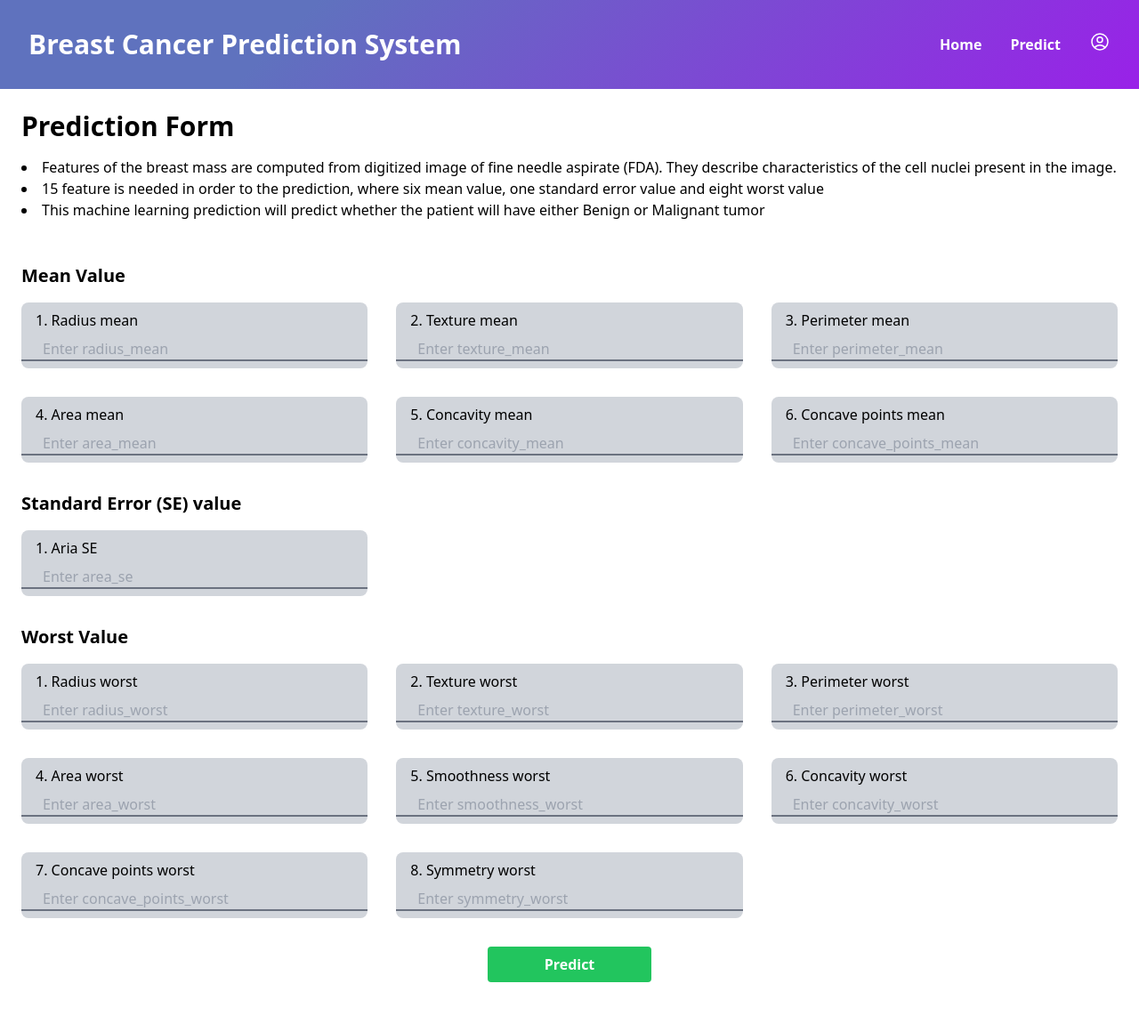
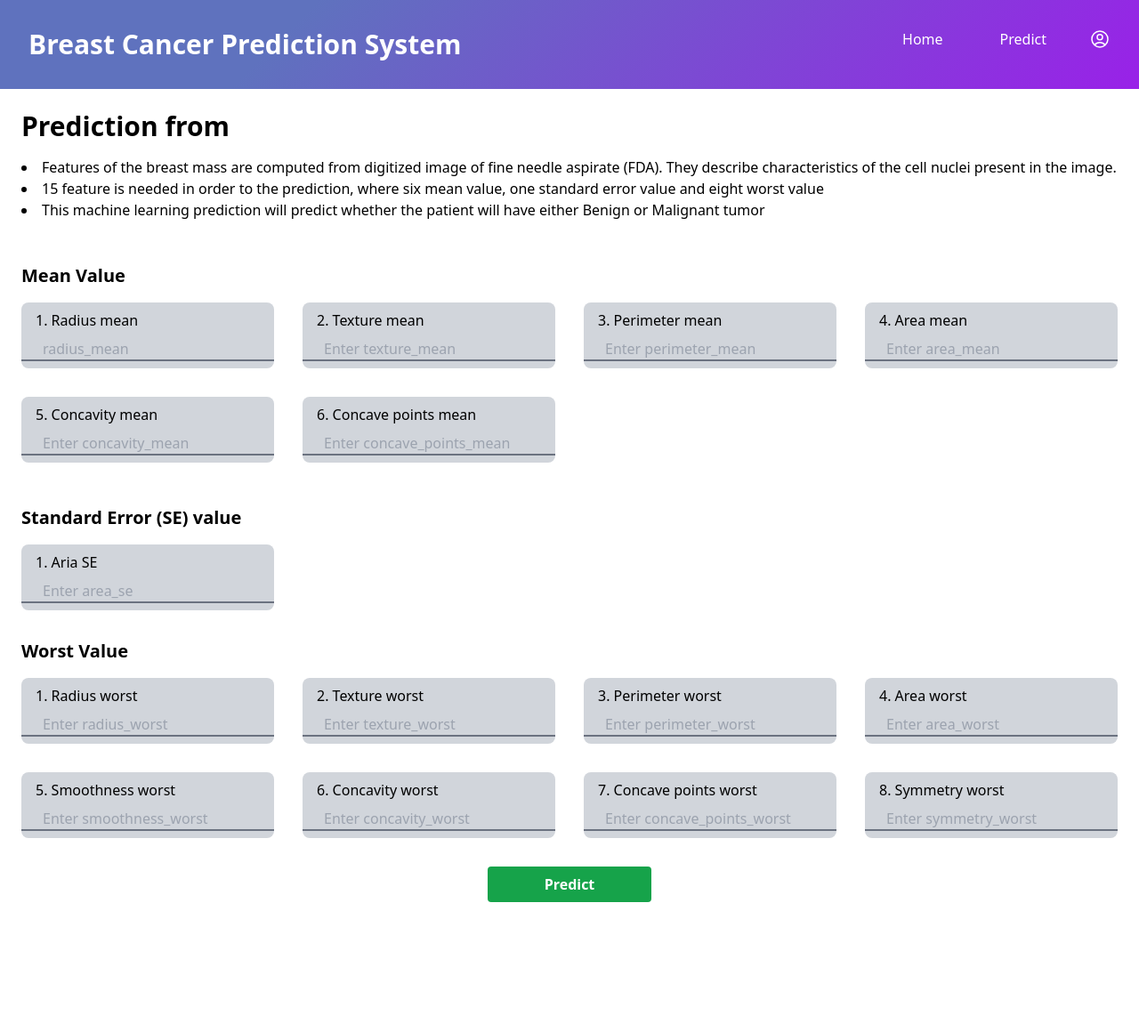
Before and after one commit to SyazzR/BreastCancerPrediction, a Flask app: page /predict in a window 1280 px wide. Shown: the whole page at 89% size. After the commit the page ends 1014 px from the top, so only its background shows below. Run offline with Flask 2, Linux system fonts and the light colour scheme; style sheets or scripts are compiled from the project's sources; parts of the project's set-up code (start-up, migrations or seed data) failed here and were passed over.

Commit message:
new predict interface

```diff
--- a/templates/predict.html
+++ b/templates/predict.html
@@ -1,46 +1,68 @@
-<!DOCTYPE html>
+<!doctype html>
 <html lang="en">
+
 <head>
     <meta charset="UTF-8">
     <meta http-equiv="X-UA-Compatible" content="IE=edge">
     <meta name="viewport" content="width=device-width, initial-scale=1.0">
     <title>Predict</title>
-    <link rel="stylesheet" href="{{ url_for('static',filename='dist/output.css') }}">
+    <link rel="stylesheet" href="{{ url_for('static', filename='dist/output.css')}}">
+    <script defer src="https://unpkg.com/alpinejs@3.x.x/dist/cdn.min.js"></script>
+    <style>
+        .body-bg {
+            background-color: #9921e8;
+            background-image: linear-gradient(315deg, #9921e8 0%, #5f72be 74%);
+        }
+    </style>
+
+    <title>Prediction</title>
 </head>
+
 <body>
-    <nav class="body-bg flex justify-between p-8">
+
+
+    <nav class="flex justify-between body-bg p-8">
         <div class="flex items-center">
-            <h1 class="text-white font-bold text-3xl">Breast Cancer Prediction System</h1>
+            <span class="text-white font-bold text-3xl">Breast Cancer Prediction System</span>
         </div>
-        <ul class="flex items-center text-white font-semibold space-x-8 ">
-            <li class=" hover:scale-125">
-                <a href="#">Home</a>
+
+        <div class="flex space-x-8">
+            <ul class="flex space-x-8">
+                <li>
+                    <a class="my-2 text-white transition-colors duration-300 transform dark:text-white-200 hover:text-gray-800 dark:hover:font-bold md:mx-4 md:my-0" href="{{url_for('home')}}">Home</a>
                 </li>
-            <li class="hover:scale-125">
-                <a href="#">Predict</a>
+                <li>
+                    <a class="my-2 text-white transition-colors duration-300 transform dark:text-white-200 hover:text-gray-800 dark:hover:font-bold md:mx-4 md:my-0" href="{{url_for('predict')}}">Predict</a>
                 </li>
-            <li class="relative">
-                <button>
-                    <svg xmlns="http://www.w3.org/2000/svg" fill="none" viewBox="0 0 24 24" stroke-width="1.5" stroke="currentColor" class="w-6 h-6">
+            </ul>
+            <div class="relative"
+                x-data="{isOpen: false}"
+            >
+                <button class="flex"
+                    @click="isOpen = !isOpen" @keydown.escape="isOpen = false"
+                >
+                    <svg xmlns="http://www.w3.org/2000/svg" fill="none" viewBox="0 0 24 24" stroke-width="1.5" stroke="currentColor" class="w-6 h-6 text-white">
                     <path stroke-linecap="round" stroke-linejoin="round" d="M17.982 18.725A7.488 7.488 0 0012 15.75a7.488 7.488 0 00-5.982 2.975m11.963 0a9 9 0 10-11.963 0m11.963 0A8.966 8.966 0 0112 21a8.966 8.966 0 01-5.982-2.275M15 9.75a3 3 0 11-6 0 3 3 0 016 0z" />
                   </svg>
                 </button>
 
-                <ul class="absolute hidden z-100 bg-gray-100 right-0 mt-2 rounded text-gray-600">
+                <ul class="absolute z-100 bg-gray-100 right-0 mt-2 rounded text-gray-600"
+                    x-show="isOpen" @click.away="isOpen = false"
+                >
                     <li class="pl-2 pr-24 border-b-4 py-4 border-gray-300 hover:border-purple-600 transition duration-500 hover:bg-gray-300">
-                        <a href="#" class="">Profile</a>
+                        <a class="my-2 text-gray-600 transition-colors duration-300 transform dark:text-white-200 hover:text-gray-800 dark:hover:font-bold md:mx-4 md:my-0" href="{{url_for('profile')}}">Profile</a>
                     </li>
                     <li class="pl-2 pr-24 border-b-4 py-4 border-gray-300 hover:border-purple-600 transition duration-500 hover:bg-gray-300">
-                        <a href="#">Logout</a>
+                        <a class="my-2 text-gray-600 transition-colors duration-300 transform dark:text-white-200 hover:text-gray-800 dark:hover:font-bold md:mx-4 md:my-0" href="{{url_for('logout')}}">Logout</a>
                     </li>
                 </ul>
-            </li>
-        </ul>
+            </div>
+        </div>
     </nav>
 
     <div class="p-6">
         <div>
-            <h1 class="text-3xl font-semibold">Prediction Form</h1>
+            <h1 class="text-3xl font-semibold">Prediction from</h1>
             <ol class="list-disc list-inside py-4">
                 <li>
                     Features of the breast mass are computed from digitized image of fine needle aspirate (FDA). They describe characteristics of the cell nuclei present in the image.
@@ -54,48 +76,50 @@
             </ol>
         </div>
 
+        <form action="{{url_for('enterpredict')}}" method='POST'>
             <div>
                 <div class="mt-8 mb-4">
                     <h1 class="text-xl font-semibold">Mean Value</h1>
                 </div>
 
-            <div class="grid grid-cols-3 gap-8">
+                <div class="grid grid-cols-4 gap-8">
                     <div class="flex flex-col bg-gray-300 rounded-lg">
                         <label class="px-4 pt-2">1. Radius mean</label>
-                    <input type="number" step="any" placeholder="Enter radius_mean" class="mb-2 px-6 pt-2 bg-gray-300 focus:outline-none focus:border-purple-600 border-b-2 border-gray-500 transition duration-500">
+                        <input type="number" step="any" id="radius_mean" name="radius_mean"
+                            placeholder="radius_mean" class="mb-2 px-6 pt-2 bg-gray-300 focus:outline-none focus:border-purple-600 border-b-2 border-gray-500 transition duration-500">
                     </div>
                     <div class="flex flex-col bg-gray-300 rounded-lg">
                         <label class="px-4 pt-2">2. Texture mean</label>
-                    <input type="number" step="any" placeholder="Enter texture_mean" class="mb-2 px-6 pt-2 bg-gray-300 focus:outline-none focus:border-purple-600 border-b-2 border-gray-500 transition duration-500">
+                        <input type="number" step="any" placeholder="Enter texture_mean" id="texture_mean" name="texture_mean" class="mb-2 px-6 pt-2 bg-gray-300 focus:outline-none focus:border-purple-600 border-b-2 border-gray-500 transition duration-500">
                     </div>
                     <div class="flex flex-col bg-gray-300 rounded-lg">
                         <label class="px-4 pt-2">3. Perimeter mean</label>
-                    <input type="number" step="any" placeholder="Enter perimeter_mean" class="mb-2 px-6 pt-2 bg-gray-300 focus:outline-none focus:border-purple-600 border-b-2 border-gray-500 transition duration-500">
+                        <input type="number" step="any" placeholder="Enter perimeter_mean" id="perimeter_mean" name="perimeter_mean" class="mb-2 px-6 pt-2 bg-gray-300 focus:outline-none focus:border-purple-600 border-b-2 border-gray-500 transition duration-500">
                     </div>
                     <div class="flex flex-col bg-gray-300 rounded-lg">
                         <label class="px-4 pt-2">4. Area mean</label>
-                    <input type="number" step="any" placeholder="Enter area_mean" class="mb-2 px-6 pt-2 bg-gray-300 focus:outline-none focus:border-purple-600 border-b-2 border-gray-500 transition duration-500">
+                        <input type="number" step="any" placeholder="Enter area_mean" id="area_mean" name="area_mean" class="mb-2 px-6 pt-2 bg-gray-300 focus:outline-none focus:border-purple-600 border-b-2 border-gray-500 transition duration-500">
                     </div>
                     <div class="flex flex-col bg-gray-300 rounded-lg">
                         <label class="px-4 pt-2">5. Concavity mean</label>
-                    <input type="number" step="any" placeholder="Enter concavity_mean" class="mb-2 px-6 pt-2 bg-gray-300 focus:outline-none focus:border-purple-600 border-b-2 border-gray-500 transition duration-500">
+                        <input type="number" step="any" placeholder="Enter concavity_mean" id="concavity_mean" name="concavity_mean" class="mb-2 px-6 pt-2 bg-gray-300 focus:outline-none focus:border-purple-600 border-b-2 border-gray-500 transition duration-500">
                     </div>
                     <div class="flex flex-col bg-gray-300 rounded-lg">
                         <label class="px-4 pt-2">6. Concave points mean</label>
-                    <input type="number" step="any" placeholder="Enter concave_points_mean" class="mb-2 px-6 pt-2 bg-gray-300 focus:outline-none focus:border-purple-600 border-b-2 border-gray-500 transition duration-500">
+                        <input type="number" step="any" placeholder="Enter concave_points_mean" id="concave_points_mean" name="concave_points_mean" class="mb-2 px-6 pt-2 bg-gray-300 focus:outline-none focus:border-purple-600 border-b-2 border-gray-500 transition duration-500">
                     </div>
                 </div>
             </div>
 
             <div>
-            <div class="mt-8 mb-4">
+                <div class="mt-12 mb-4">
                     <h1 class="text-xl font-semibold">Standard Error (SE) value</h1>
                 </div>
 
-            <div class="grid grid-cols-3 gap-8">
+                <div class="grid grid-cols-4 gap-8">
                     <div class="flex flex-col bg-gray-300 rounded-lg">
-                    <label class="px-4 pt-2">1. Aria SE</label>
-                    <input type="number" step="any" placeholder="Enter area_se" class="mb-2 px-6 pt-2 bg-gray-300 focus:outline-none focus:border-purple-600 border-b-2 border-gray-500 transition duration-500">
+                        <label for="area_se"  class="px-4 pt-2">1. Aria SE</label>
+                        <input type="number" step="any" placeholder="Enter area_se" id="area_se" name="area_se" class="mb-2 px-6 pt-2 bg-gray-300 focus:outline-none focus:border-purple-600 border-b-2 border-gray-500 transition duration-500">
                     </div>
                 </div>
             </div>
@@ -104,48 +128,66 @@
                 <div class="mt-8 mb-4">
                     <h1 class="text-xl font-semibold">Worst Value</h1>
                 </div>
-
-            <div class="grid grid-cols-3 gap-8">
+                <div class="grid grid-cols-4 gap-8">
                     <div class="flex flex-col bg-gray-300 rounded-lg">
                         <label class="px-4 pt-2">1. Radius worst</label>
-                    <input type="number" step="any" placeholder="Enter radius_worst" class="mb-2 px-6 pt-2 bg-gray-300 focus:outline-none focus:border-purple-600 border-b-2 border-gray-500 transition duration-500">
+                        <input type="number" step="any" placeholder="Enter radius_worst" id="radius_worst" name="radius_worst" class="mb-2 px-6 pt-2 bg-gray-300 focus:outline-none focus:border-purple-600 border-b-2 border-gray-500 transition duration-500">
                     </div>
                     <div class="flex flex-col bg-gray-300 rounded-lg">
                         <label class="px-4 pt-2">2. Texture worst</label>
-                    <input type="number" step="any" placeholder="Enter texture_worst" class="mb-2 px-6 pt-2 bg-gray-300 focus:outline-none focus:border-purple-600 border-b-2 border-gray-500 transition duration-500">
+                        <input type="number" step="any" placeholder="Enter texture_worst" id="texture_worst" name="texture_worst" class="mb-2 px-6 pt-2 bg-gray-300 focus:outline-none focus:border-purple-600 border-b-2 border-gray-500 transition duration-500">
                     </div>
                     <div class="flex flex-col bg-gray-300 rounded-lg">
                         <label class="px-4 pt-2">3. Perimeter worst</label>
-                    <input type="number" step="any" placeholder="Enter perimeter_worst" class="mb-2 px-6 pt-2 bg-gray-300 focus:outline-none focus:border-purple-600 border-b-2 border-gray-500 transition duration-500">
+                        <input type="number" step="any" placeholder="Enter perimeter_worst" id="perimeter_worst" name="perimeter_worst" class="mb-2 px-6 pt-2 bg-gray-300 focus:outline-none focus:border-purple-600 border-b-2 border-gray-500 transition duration-500">
                     </div>
                     <div class="flex flex-col bg-gray-300 rounded-lg">
                         <label class="px-4 pt-2">4. Area worst</label>
-                    <input type="number" step="any" placeholder="Enter area_worst" class="mb-2 px-6 pt-2 bg-gray-300 focus:outline-none focus:border-purple-600 border-b-2 border-gray-500 transition duration-500">
+                        <input type="number" step="any" placeholder="Enter area_worst" id="area_worst" name="area_worst" class="mb-2 px-6 pt-2 bg-gray-300 focus:outline-none focus:border-purple-600 border-b-2 border-gray-500 transition duration-500">
                     </div>
                     <div class="flex flex-col bg-gray-300 rounded-lg">
                         <label class="px-4 pt-2">5. Smoothness worst</label>
-                    <input type="number" step="any" placeholder="Enter smoothness_worst" class="mb-2 px-6 pt-2 bg-gray-300 focus:outline-none focus:border-purple-600 border-b-2 border-gray-500 transition duration-500">
+                        <input type="number" step="any" placeholder="Enter smoothness_worst" id="smoothness_worst" name="smoothness_worst" class="mb-2 px-6 pt-2 bg-gray-300 focus:outline-none focus:border-purple-600 border-b-2 border-gray-500 transition duration-500">
                     </div>
                     <div class="flex flex-col bg-gray-300 rounded-lg">
                         <label class="px-4 pt-2">6. Concavity worst</label>
-                    <input type="number" step="any" placeholder="Enter concavity_worst" class="mb-2 px-6 pt-2 bg-gray-300 focus:outline-none focus:border-purple-600 border-b-2 border-gray-500 transition duration-500">
+                        <input type="number" step="any" placeholder="Enter concavity_worst" id="concavity_worst" name="concavity_worst" class="mb-2 px-6 pt-2 bg-gray-300 focus:outline-none focus:border-purple-600 border-b-2 border-gray-500 transition duration-500">
                     </div>
                     <div class="flex flex-col bg-gray-300 rounded-lg">
                         <label class="px-4 pt-2">7. Concave points worst</label>
-                    <input type="number" step="any" placeholder="Enter concave_points_worst" class="mb-2 px-6 pt-2 bg-gray-300 focus:outline-none focus:border-purple-600 border-b-2 border-gray-500 transition duration-500">
+                        <input type="number" step="any" placeholder="Enter concave_points_worst" id="concave points_worst" name="concave points_worst" class="mb-2 px-6 pt-2 bg-gray-300 focus:outline-none focus:border-purple-600 border-b-2 border-gray-500 transition duration-500">
                     </div>
                     <div class="flex flex-col bg-gray-300 rounded-lg">
                         <label class="px-4 pt-2">8. Symmetry worst</label>
-                    <input type="number" step="any" placeholder="Enter symmetry_worst" class="mb-2 px-6 pt-2 bg-gray-300 focus:outline-none focus:border-purple-600 border-b-2 border-gray-500 transition duration-500">
+                        <input type="number" step="any" placeholder="Enter symmetry_worst" id="symmetry_worst" name="symmetry_worst" class="mb-2 px-6 pt-2 bg-gray-300 focus:outline-none focus:border-purple-600 border-b-2 border-gray-500 transition duration-500">
                     </div>
                 </div>
             </div>
 
-        <div class=" flex justify-center my-8">
-            <button type="submit" class="bg-green-500 rounded py-2 px-16 text-white font-bold hover:bg-green-600">Predict</button>
+            <div class="flex justify-center my-8">
+                <button type="submit" class="bg-green-600 rounded py-2 px-16 text-white font-bold hover:bg-green-700">Predict</button>
+            </div>
+
+        </form>
     </div>
 
 
-    </div>
+
+
+
+
+    <!-- Optional JavaScript; choose one of the two! -->
+
+    <!-- Option 1: Bootstrap Bundle with Popper -->
+    <script src="https://cdn.jsdelivr.net/npm/bootstrap@5.0.0-beta3/dist/js/bootstrap.bundle.min.js"
+        integrity="sha384-JEW9xMcG8R+pH31jmWH6WWP0WintQrMb4s7ZOdauHnUtxwoG2vI5DkLtS3qm9Ekf"
+        crossorigin="anonymous"></script>
+
+    <!-- Option 2: Separate Popper and Bootstrap JS -->
+    <!--
+        <script src="https://cdn.jsdelivr.net/npm/@popperjs/core@2.9.1/dist/umd/popper.min.js" integrity="sha384-SR1sx49pcuLnqZUnnPwx6FCym0wLsk5JZuNx2bPPENzswTNFaQU1RDvt3wT4gWFG" crossorigin="anonymous"></script>
+        <script src="https://cdn.jsdelivr.net/npm/bootstrap@5.0.0-beta3/dist/js/bootstrap.min.js" integrity="sha384-j0CNLUeiqtyaRmlzUHCPZ+Gy5fQu0dQ6eZ/xAww941Ai1SxSY+0EQqNXNE6DZiVc" crossorigin="anonymous"></script>
+        -->
 </body>
+
 </html>
```
Lines whose indentation alone changed are shown as unchanged.
